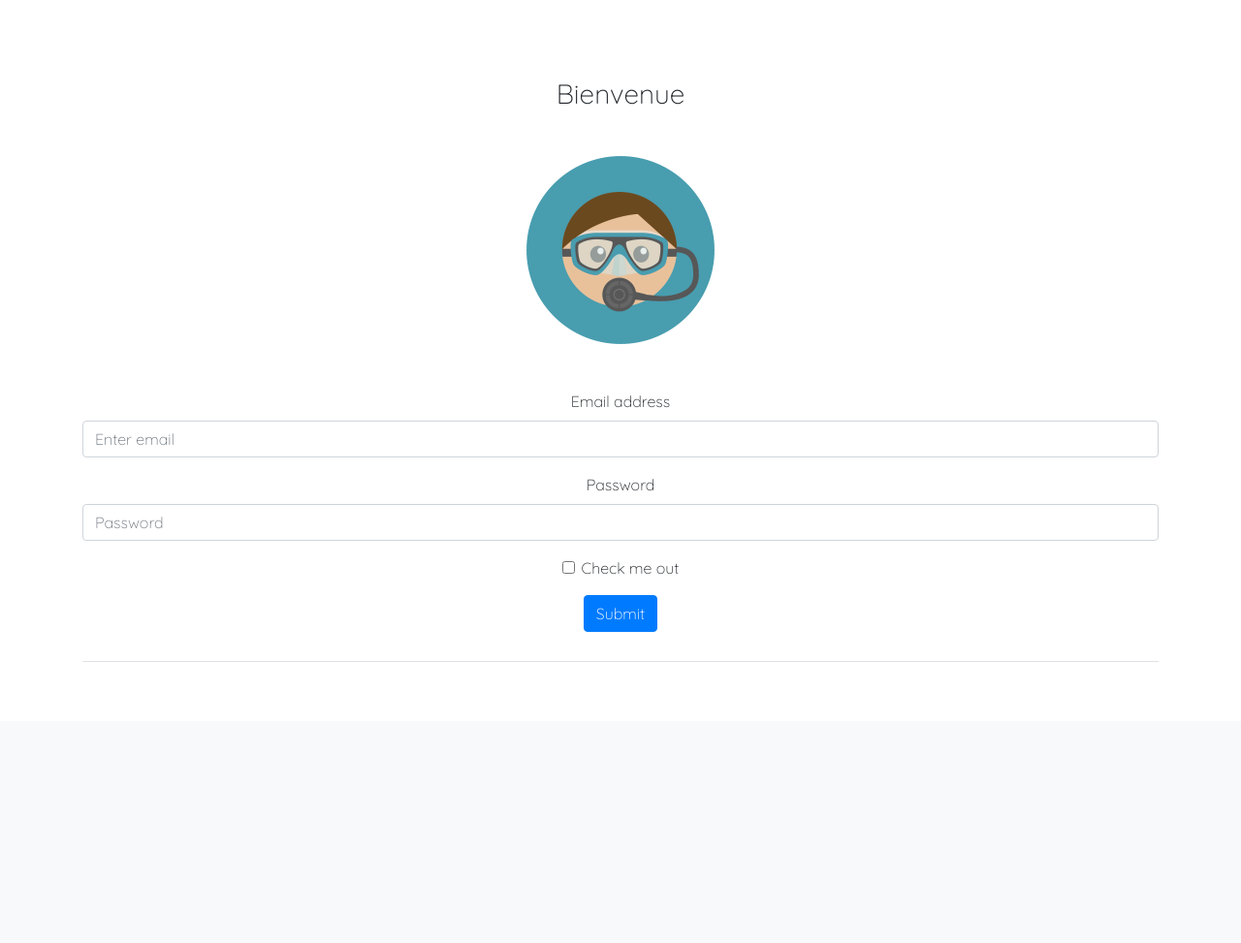
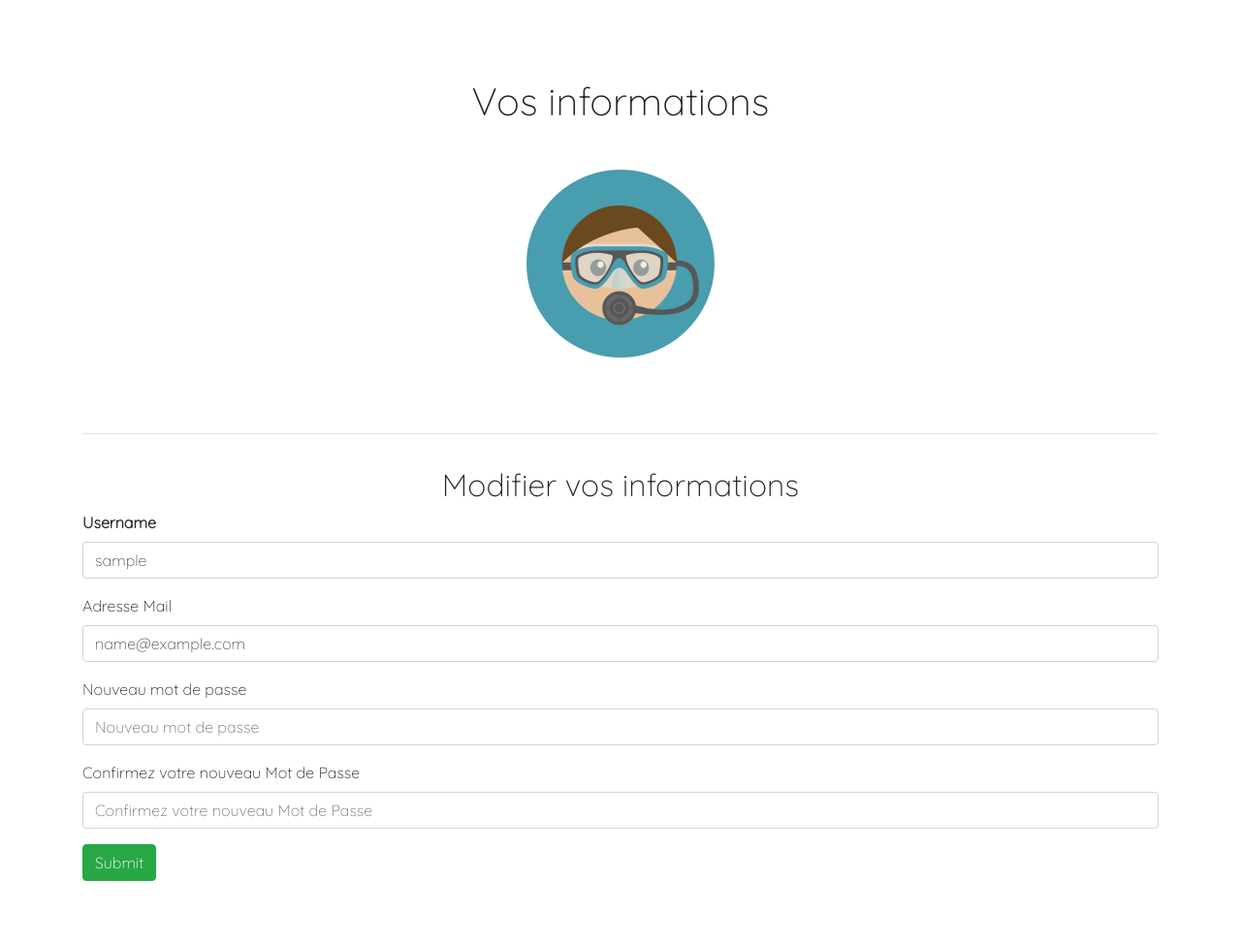
Before and after one commit to Antoine-33/DiveMap, a PHP site: page /Logs/edit_profil.php in a window 1280 px wide. Shown: the part 56-1029 px from the top of the page at 97% size. Before the commit the page ends 739 px from the top, so only its background shows below. Run offline with PHP 8.4, Linux system fonts and the light colour scheme; the visitor is signed in with stand-in values (Sample User, id 1); tables that the repository leaves empty or names only in its code hold one stand-in row (values such as "Sample post"); data that the repository does not hold is empty; some libraries are stand-ins or nearby versions.

Commit message:
Troisieme commit, page edit profil

```diff
--- a/Logs/edit_profil.php
+++ b/Logs/edit_profil.php
@@ -2,18 +2,49 @@
 session_start();
 $bdd = new PDO('mysql:host=127.0.0.1;dbname=DiveMap', 'utest', '');
 if (isset($_SESSION['id'])) {
-
+    $requser = $bdd->prepare("SELECT * FROM users WHERE id = ?");
+    $requser->execute(array($_SESSION['id']));
+    $user = $requser->fetch();
+    if (isset($_POST['usernameEdit']) AND !empty($_POST['usernameEdit']) AND $_POST['usernameEdit'] != $user['username']) {
+        $usernameEdit = htmlspecialchars($_POST['usernameEdit']);
+        $insertUsername = $bdd->prepare("UPDATE users SET username = ? WHERE id = ?");
+        $insertUsername->execute(array($usernameEdit, $_SESSION['id']));
+        header('Location: profil.php?id=' . $_SESSION['id']);
+    }
+    if (isset($_POST['editMail']) AND !empty($_POST['editMail']) AND $_POST['editMail'] != $user['mail']) {
+        $editMail = htmlspecialchars($_POST['editMail']);
+        $insertMail = $bdd->prepare("UPDATE users SET mail = ? WHERE id = ?");
+        $insertMail->execute(array($editMail, $_SESSION['id']));
+        header('Location: profil.php?id=' . $_SESSION['id']);
+    }
+    if (isset($_POST['editPassword']) AND !empty($_POST['editPassword']) AND isset($_POST['editPassword2']) AND !empty($_POST['editPassword2'])) {
+        $editPassword = sha1($_POST['editPassword']);
+        $editPassword2 = sha1($_POST['editPassword2']);
+        if ($editPassword == $editPassword2) {
+            $insertmdp = $bdd->prepare("UPDATE users SET password = ? WHERE id = ?");
+            $insertmdp->execute(array($editPassword, $_SESSION['id']));
+            header('Location: profil.php?id=' . $_SESSION['id']);
+        } else {
+            $error = "Vos deux mdp ne correspondent pas !";
+        }
+    }
     ?>
     <!DOCTYPE html>
     <html lang="en">
     <head>
         <meta charset="UTF-8">
         <meta name="viewport" content="width=device-width, initial-scale=1">
-        <title>DiveMap / Inscription</title>
+        <title>DiveMap - Edit Profil</title>
 
-        <link rel="stylesheet" href="https://stackpath.bootstrapcdn.com/bootstrap/4.2.1/css/bootstrap.min.css" integrity="sha384-GJzZqFGwb1QTTN6wy59ffF1BuGJpLSa9DkKMp0DgiMDm4iYMj70gZWKYbI706tWS" crossorigin="anonymous">
+        <link rel="stylesheet" href="https://stackpath.bootstrapcdn.com/bootstrap/4.2.1/css/bootstrap.min.css"
+              integrity="sha384-GJzZqFGwb1QTTN6wy59ffF1BuGJpLSa9DkKMp0DgiMDm4iYMj70gZWKYbI706tWS"
+              crossorigin="anonymous">
         <link rel="stylesheet" href="../CSS/styles.css">
         <style>
+            .container {
+                margin-bottom: 5%;
+            }
+
             .alert-send {
                 padding: 10px;
                 font-size: 22px;
@@ -34,6 +65,7 @@ if (isset($_SESSION['id'])) {
 
             .header-profil {
                 padding-bottom: 30px;
+                margin-bottom: 3%;
             }
 
             .profil-title {
@@ -42,7 +74,9 @@ if (isset($_SESSION['id'])) {
 
             .img-profile {
                 width: 18%;
-                margin: 4%;
+                margin: auto;
+                margin-top: 4%;
+                margin-bottom: 4%;
             }
 
 
@@ -51,7 +85,8 @@ if (isset($_SESSION['id'])) {
     <body>
     <nav class="navbar navbar-expand-lg navbar-light bg-light">
         <a class="navbar-brand" href="../index.php">DiveMap</a>
-        <button class="navbar-toggler" type="button" data-toggle="collapse" data-target="#navbarNavAltMarkup" aria-controls="navbarNavAltMarkup" aria-expanded="false" aria-label="Toggle navigation">
+        <button class="navbar-toggler" type="button" data-toggle="collapse" data-target="#navbarNavAltMarkup"
+                aria-controls="navbarNavAltMarkup" aria-expanded="false" aria-label="Toggle navigation">
             <span class="navbar-toggler-icon"></span>
         </button>
         <div class="collapse navbar-collapse" id="navbarNavAltMarkup">
@@ -64,9 +99,15 @@ if (isset($_SESSION['id'])) {
 
     <!-- Optional JavaScript -->
     <!-- jQuery first, then Popper.js, then Bootstrap JS -->
-    <script src="https://code.jquery.com/jquery-3.3.1.slim.min.js" integrity="sha384-q8i/X+965DzO0rT7abK41JStQIAqVgRVzpbzo5smXKp4YfRvH+8abtTE1Pi6jizo" crossorigin="anonymous"></script>
-    <script src="https://cdnjs.cloudflare.com/ajax/libs/popper.js/1.14.6/umd/popper.min.js" integrity="sha384-wHAiFfRlMFy6i5SRaxvfOCifBUQy1xHdJ/yoi7FRNXMRBu5WHdZYu1hA6ZOblgut" crossorigin="anonymous"></script>
-    <script src="https://stackpath.bootstrapcdn.com/bootstrap/4.2.1/js/bootstrap.min.js" integrity="sha384-B0UglyR+jN6CkvvICOB2joaf5I4l3gm9GU6Hc1og6Ls7i6U/mkkaduKaBhlAXv9k" crossorigin="anonymous"></script>
+    <script src="https://code.jquery.com/jquery-3.3.1.slim.min.js"
+            integrity="sha384-q8i/X+965DzO0rT7abK41JStQIAqVgRVzpbzo5smXKp4YfRvH+8abtTE1Pi6jizo"
+            crossorigin="anonymous"></script>
+    <script src="https://cdnjs.cloudflare.com/ajax/libs/popper.js/1.14.6/umd/popper.min.js"
+            integrity="sha384-wHAiFfRlMFy6i5SRaxvfOCifBUQy1xHdJ/yoi7FRNXMRBu5WHdZYu1hA6ZOblgut"
+            crossorigin="anonymous"></script>
+    <script src="https://stackpath.bootstrapcdn.com/bootstrap/4.2.1/js/bootstrap.min.js"
+            integrity="sha384-B0UglyR+jN6CkvvICOB2joaf5I4l3gm9GU6Hc1og6Ls7i6U/mkkaduKaBhlAXv9k"
+            crossorigin="anonymous"></script>
     <?php if (isset($message)) {
         echo '<h3 class="alert-send">' . $message . '</h3>';
     } ?>
@@ -76,25 +117,40 @@ if (isset($_SESSION['id'])) {
     }
     ?>
 
-    <div class="container text-center">
-        <div class="header-profil border-bottom">
-            <h3 class="text-center m-auto profil-title">Bienvenue <?php echo $userInfo['username'] ?></h3>
-            <img src="../IMAGES/diver.png" class="img-profile">
+    <div class="container">
+        <div class="header-profil border-bottom text-center">
+            <h1 class="text-center m-auto profil-title">Vos informations</h1>
+            <img src="../IMAGES/diver.png" class="img-profile"> <!-- future avatar-->
             <br>
-            <form>
+        </div>
+        <h2 class="edit-title text-center">Modifier vos informations</h2>
+        <form method="post" action="">
             <div class="form-group">
-                    <label for="editMail">Email address</label>
-                    <input type="email" class="form-control" id="editMail" name="editMail" placeholder="Enter email">
+                <label for="usernameEdit"><b>Username</b></label>
+                <input type="text" class="form-control" placeholder="Enter Username" name="usernameEdit"
+                       id="usernameEdit"
+                       value="<?php
+                       echo $user['username'];
+                       ?>">
             </div>
             <div class="form-group">
-                    <label for="editPassword">Password</label>
-                    <input type="password" class="form-control" id="editPassword" placeholder="Password">
+                <label for="editMail">Adresse Mail</label>
+                <input type="email" class="form-control" id="editMail" name="editMail" placeholder="Enter email"
+                       value="<?php
+                       echo $user['mail'];
+                       ?>">
             </div>
-                <div class="form-group form-check">
-                    <input type="checkbox" class="form-check-input" id="exampleCheck1">
-                    <label class="form-check-label" for="exampleCheck1">Check me out</label>
+            <div class="form-group">
+                <label for="editPassword">Nouveau mot de passe</label>
+                <input type="password" class="form-control" id="editPassword" name="editPassword"
+                       placeholder="Nouveau mot de passe">
             </div>
-                <button type="submit" class="btn btn-primary">Submit</button>
+            <div class="form-group">
+                <label for="editPassword2">Confirmez votre nouveau Mot de Passe</label>
+                <input type="password" class="form-control" id="editPassword2" name="editPassword2"
+                       placeholder="Confirmez votre nouveau Mot de Passe">
+            </div>
+            <button type="submit" class="btn btn-success" name="updateBtn">Submit</button>
         </form>
     </div>
 
```
Also changed, not shown: Logs/profil.php (+18 -10 lines), test-db.php (+11 -1 lines). Lines whose indentation alone changed are shown as unchanged.
